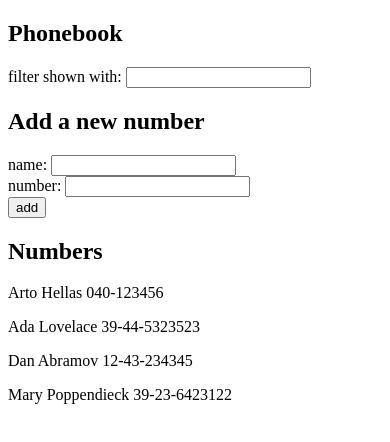
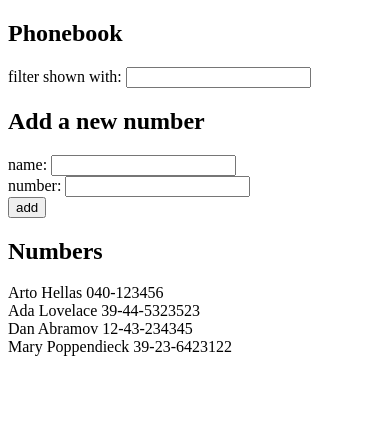
Before and after one commit to cataaa1/fullstackopen, a React (Vite) app in the folder part2/phonebook/: page / in a window 390 px wide. Shown: the top 442 px of the page. Built offline with nearby package versions, Linux system fonts and the light colour scheme.

Commit message:
phonebook 2.10

```diff
--- a/part2/phonebook/src/App.jsx
+++ b/part2/phonebook/src/App.jsx
@@ -1,4 +1,35 @@
 import { useState } from 'react'
+
+const Filter = ({showAll,handleFilterChange}) => (
+  <>filter shown with: <input value={showAll} onChange={handleFilterChange}/></>
+);
+
+const PersonForm = ({addPerson,newName,handleNameChange,newNumber,handleNumberChange}) => (
+  <form onSubmit={addPerson}>
+    <div>
+      name: <input value={newName} onChange={handleNameChange} />
+    </div>
+    <div>
+      number: <input value={newNumber} onChange={handleNumberChange} />
+    </div>
+    <div>
+      <button type="submit">add</button>
+    </div>
+  </form>
+
+);
+
+const Persons = ({filterName}) => (
+  <>
+  {filterName.map((person) => (
+     <div key={person.name}>
+     {person.name} {person.number}
+   </div>
+  ))}
+  </>
+);
+
+
 
 const App = () => {
   const [persons, setPersons] = useState([
@@ -18,9 +49,7 @@ const App = () => {
   const addPerson = (event) => {
     event.preventDefault()
 
-      const nameExists = persons.some(
-      person => person.name.toLowerCase() === newName.trim().toLowerCase()
-    )
+    const nameExists = persons.some(person => person.name.toLowerCase() === newName.trim().toLowerCase())
 
       if (nameExists)
         window.alert(newName + ' is already added to phonebook')
@@ -42,24 +71,23 @@ const App = () => {
   return (
     <div>
       <h2>Phonebook</h2>
-      filter shown with: <input value={showAll} onChange={handleFilterChange}/>
+
+      <Filter showAll={showAll} handleFilterChange={handleFilterChange}/>
 
       <h2>Add a new number</h2>
-      <form onSubmit={addPerson}>
-        <div>
-          name: <input value={newName} onChange={handleNameChange} />
-        </div>
-        <div>
-          number: <input value={newNumber} onChange={handleNumberChange} />
-        </div>
-        <div>
-          <button type="submit">add</button>
-        </div>
-      </form>
+
+      <PersonForm
+        addPerson={addPerson}
+        newName={newName}
+        handleNameChange={handleNameChange}
+        newNumber={newNumber}
+        handleNumberChange={handleNumberChange}
+      />
+
       <h2>Numbers</h2>
-      {filterName.map(person => (
-        <p key={person.id}>{person.name}  {person.number}</p>
-      ))}
+
+      <Persons filterName={filterName}/>
+
     </div>
   )
 }
```
